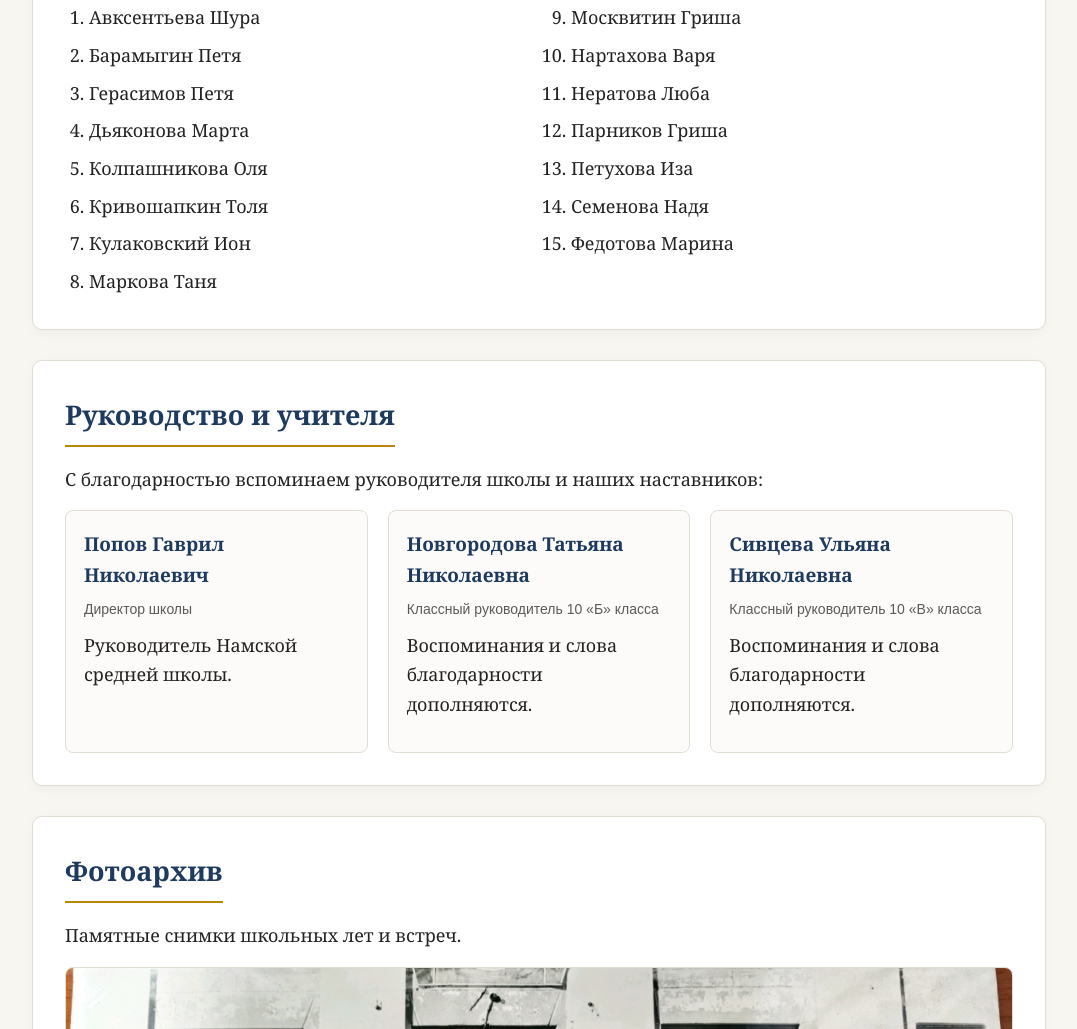
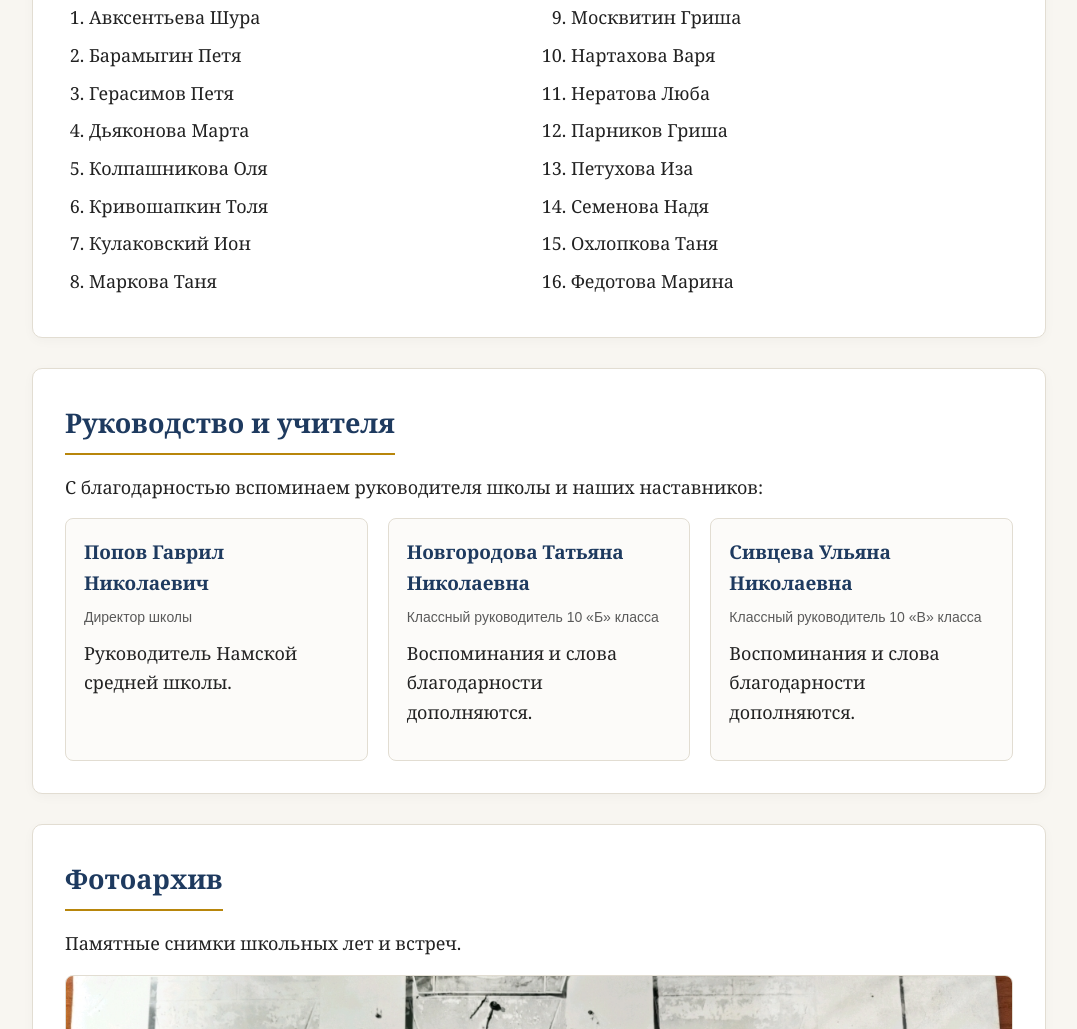
Before and after one commit to saydi19620107-lab/Nam-1979, a plain HTML site: page index.html in a window 1280 px wide. Shown: the part 1016-2045 px from the top of the page, without its empty margins (101-1178 px from the left). Drawn offline with Linux system fonts and the light colour scheme.

Commit message:
Add files via upload

```diff
--- a/index.html
+++ b/index.html
@@ -490,6 +490,7 @@
           <li>Парников Гриша</li>
           <li>Петухова Иза</li>
           <li>Семенова Надя</li>
+          <li>Охлопкова Таня</li>
           <li>Федотова Марина</li>
         </ol>
       </div>
```
